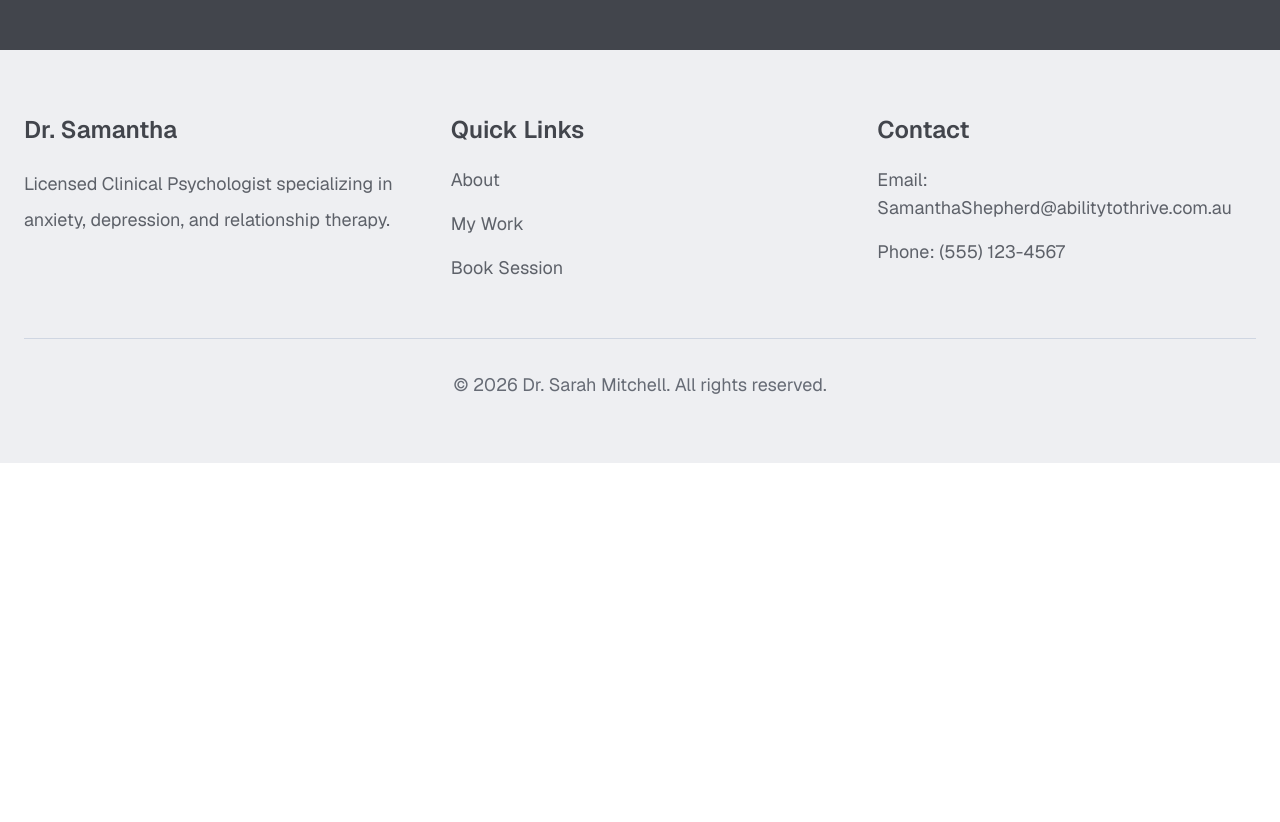
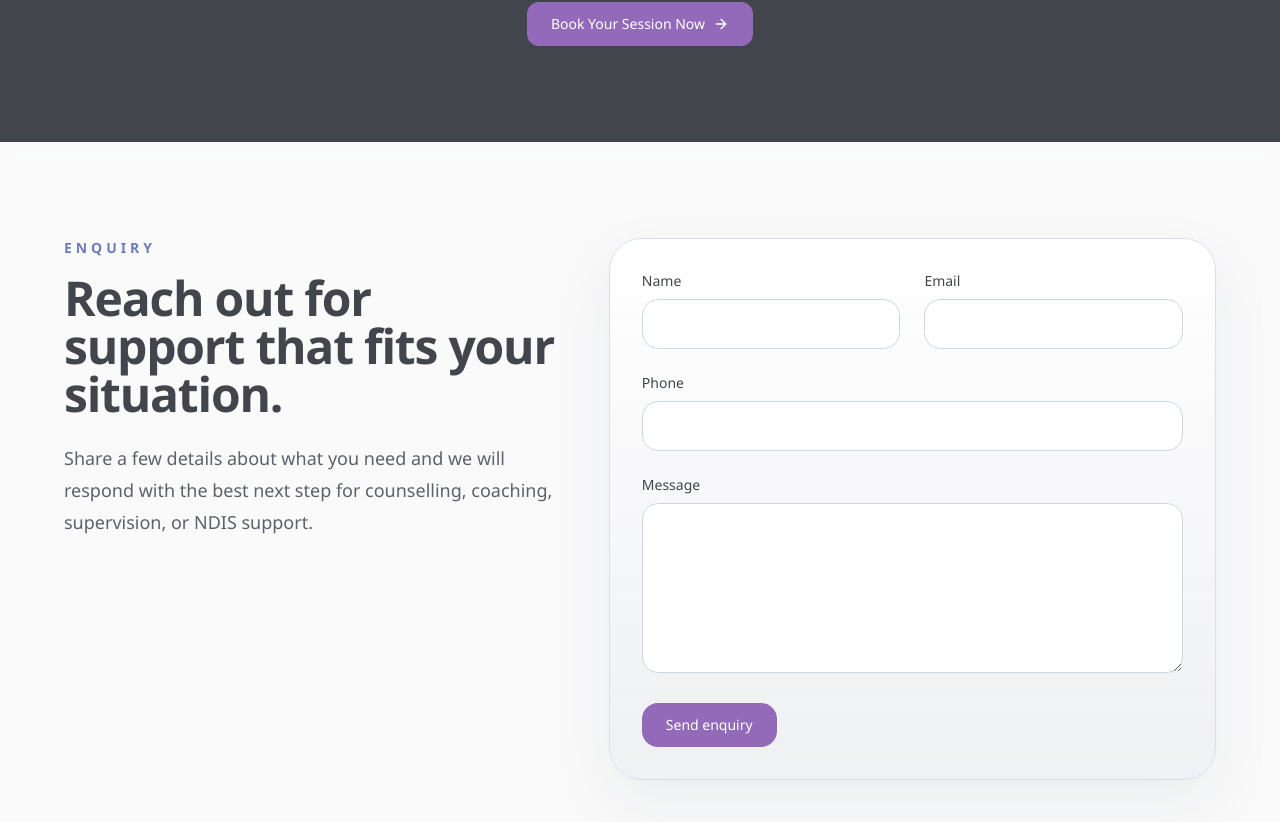
Before and after one commit to ltsMaven/-team218-app_fit3048, a Next.js app in the folder my-app/: page / in a window 1280 px wide. Shown: the part 5078-5900 px from the top of the page. Before the commit the page ends 5541 px from the top, so only its background shows below. Built offline with nearby package versions, Linux system fonts and the light colour scheme; no server answers.

Commit message:
email enquiry

```diff
--- a/my-app/package.json
+++ b/my-app/package.json
@@ -14,7 +14,8 @@
     "next": "16.1.6",
     "react": "19.2.3",
     "react-calendly": "^4.4.0",
-    "react-dom": "19.2.3"
+    "react-dom": "19.2.3",
+    "resend": "^6.9.4"
   },
   "devDependencies": {
     "@tailwindcss/postcss": "^4",
--- /dev/null
+++ b/my-app/src/app/api/send/route.js
@@ -0,0 +1,19 @@
+import { sendEnquiryEmail } from "../../../lib/send-enquiry-email";
+
+export async function POST(request) {
+  try {
+    const payload = await request.json();
+    const result = await sendEnquiryEmail(payload);
+
+    if (result.error) {
+      return Response.json({ error: result.error }, { status: result.status });
+    }
+
+    return Response.json(result.data, { status: 200 });
+  } catch (error) {
+    return Response.json(
+      { error: error.message || "Unable to send enquiry." },
+      { status: 500 }
+    );
+  }
+}
--- a/my-app/src/app/globals.css
+++ b/my-app/src/app/globals.css
@@ -14,8 +14,8 @@
 @theme inline {
   --color-background: var(--background);
   --color-foreground: var(--foreground);
-  --font-sans: var(--font-geist-sans);
-  --font-mono: var(--font-geist-mono);
+  --font-sans: "Segoe UI";
+  --font-mono: "SFMono-Regular";
 }
 
 body {
@@ -23,7 +23,7 @@ body {
     radial-gradient(circle at top, rgba(126, 166, 216, 0.16), transparent 36%),
     linear-gradient(180deg, #f7f8fb 0%, var(--background) 100%);
   color: var(--foreground);
-  font-family: var(--font-geist-sans), sans-serif;
+  font-family: "Segoe UI", Helvetica, Arial, sans-serif;
 }
 
 html {
--- a/my-app/src/app/layout.js
+++ b/my-app/src/app/layout.js
@@ -1,4 +1,3 @@
-import { Geist, Geist_Mono } from "next/font/google";
 import "./globals.css";
 import Footer from "../components/Footer";
 import Navbar from "../components/Navbar";
@@ -7,16 +6,6 @@ const siteUrl =
   process.env.NEXT_PUBLIC_SITE_URL ||
   process.env.SITE_URL ||
   "http://localhost:3000";
-
-const geistSans = Geist({
-  variable: "--font-geist-sans",
-  subsets: ["latin"],
-});
-
-const geistMono = Geist_Mono({
-  variable: "--font-geist-mono",
-  subsets: ["latin"],
-});
 
 export const metadata = {
   metadataBase: new URL(siteUrl),
@@ -82,9 +71,7 @@ export const metadata = {
 export default function RootLayout({ children }) {
   return (
     <html lang="en">
-      <body
-        className={`${geistSans.variable} ${geistMono.variable} antialiased`}
-      >
+      <body className="antialiased">
         <div className="min-h-screen bg-[var(--background)] text-[var(--foreground)]">
           <Navbar />
           <main>{children}</main>
--- a/my-app/src/app/page.js
+++ b/my-app/src/app/page.js
@@ -2,6 +2,7 @@ import Link from "next/link";
 import Image from "next/image";
 import { Heart, Users, MessageCircle, ArrowRight, Sun } from "lucide-react";
 import HeroSlider from "../components/HeroSlider";
+import EnquiryForm from "../components/EnquiryForm";
 
 const siteUrl =
   process.env.NEXT_PUBLIC_SITE_URL ||
@@ -399,6 +400,8 @@ export default function Home() {
           </div>
         </div>
       </section>
+
+      <EnquiryForm />
     </>
   );
 }
--- /dev/null
+++ b/my-app/src/components/EnquiryForm.js
@@ -0,0 +1,166 @@
+"use client";
+
+import { useState } from "react";
+
+const initialFormState = {
+  name: "",
+  email: "",
+  phone: "",
+  message: "",
+};
+
+export default function EnquiryForm() {
+  const [formData, setFormData] = useState(initialFormState);
+  const [status, setStatus] = useState({
+    type: "idle",
+    message: "",
+  });
+  const [isSubmitting, setIsSubmitting] = useState(false);
+
+  function handleChange(event) {
+    const { name, value } = event.target;
+    setFormData((current) => ({
+      ...current,
+      [name]: value,
+    }));
+  }
+
+  async function handleSubmit(event) {
+    event.preventDefault();
+    setIsSubmitting(true);
+    setStatus({ type: "idle", message: "" });
+
+    try {
+      const response = await fetch("/api/send", {
+        method: "POST",
+        headers: {
+          "Content-Type": "application/json",
+        },
+        body: JSON.stringify(formData),
+      });
+
+      const result = await response.json();
+
+      if (!response.ok) {
+        throw new Error(result.error || "Unable to send your enquiry.");
+      }
+
+      setStatus({
+        type: "success",
+        message: "Your enquiry has been sent. We will be in touch soon.",
+      });
+      setFormData(initialFormState);
+    } catch (error) {
+      setStatus({
+        type: "error",
+        message: error.message || "Unable to send your enquiry.",
+      });
+    } finally {
+      setIsSubmitting(false);
+    }
+  }
+
+  return (
+    <section id="enquiry" className="bg-white/70 px-6 py-24 backdrop-blur-sm">
+      <div className="mx-auto grid max-w-6xl gap-12 lg:grid-cols-[0.9fr_1.1fr]">
+        <div>
+          <p className="text-sm font-semibold uppercase tracking-[0.28em] text-[#6d7bbb]">
+            Enquiry
+          </p>
+          <h2 className="mt-4 text-3xl font-semibold tracking-tight text-[#42454c] sm:text-5xl">
+            Reach out for support that fits your situation.
+          </h2>
+          <p className="mt-6 max-w-xl text-lg leading-8 text-[#5d6169]">
+            Share a few details about what you need and we will respond with
+            the best next step for counselling, coaching, supervision, or NDIS
+            support.
+          </p>
+        </div>
+
+        <form
+          onSubmit={handleSubmit}
+          className="rounded-[2rem] border border-[#d8dfeb] bg-[linear-gradient(180deg,rgba(255,255,255,0.96),rgba(238,239,242,0.92))] p-8 shadow-[0_24px_60px_rgba(66,69,76,0.08)]"
+        >
+          <div className="grid gap-6 sm:grid-cols-2">
+            <label className="block">
+              <span className="mb-2 block text-sm font-medium text-[#42454c]">
+                Name
+              </span>
+              <input
+                type="text"
+                name="name"
+                value={formData.name}
+                onChange={handleChange}
+                required
+                className="w-full rounded-2xl border border-[#cfd6e2] bg-white px-4 py-3 text-[#42454c] outline-none transition focus:border-[#926ab9]"
+              />
+            </label>
+
+            <label className="block">
+              <span className="mb-2 block text-sm font-medium text-[#42454c]">
+                Email
+              </span>
+              <input
+                type="email"
+                name="email"
+                value={formData.email}
+                onChange={handleChange}
+                required
+                className="w-full rounded-2xl border border-[#cfd6e2] bg-white px-4 py-3 text-[#42454c] outline-none transition focus:border-[#926ab9]"
+              />
+            </label>
+
+            <label className="block sm:col-span-2">
+              <span className="mb-2 block text-sm font-medium text-[#42454c]">
+                Phone
+              </span>
+              <input
+                type="tel"
+                name="phone"
+                value={formData.phone}
+                onChange={handleChange}
+                className="w-full rounded-2xl border border-[#cfd6e2] bg-white px-4 py-3 text-[#42454c] outline-none transition focus:border-[#926ab9]"
+              />
+            </label>
+
+            <label className="block sm:col-span-2">
+              <span className="mb-2 block text-sm font-medium text-[#42454c]">
+                Message
+              </span>
+              <textarea
+                name="message"
+                value={formData.message}
+                onChange={handleChange}
+                required
+                rows={6}
+                className="w-full rounded-2xl border border-[#cfd6e2] bg-white px-4 py-3 text-[#42454c] outline-none transition focus:border-[#926ab9]"
+              />
+            </label>
+          </div>
+
+          <div className="mt-6 flex flex-col gap-4 sm:flex-row sm:items-center sm:justify-between">
+            <button
+              type="submit"
+              disabled={isSubmitting}
+              className="inline-flex items-center justify-center rounded-2xl bg-[#926ab9] px-6 py-3 text-sm font-medium text-white transition hover:bg-[#7d58a3] disabled:cursor-not-allowed disabled:opacity-70"
+            >
+              {isSubmitting ? "Sending..." : "Send enquiry"}
+            </button>
+
+            {status.message ? (
+              <p
+                className={`text-sm ${
+                  status.type === "error"
+                    ? "text-[#b94a48]"
+                    : "text-[#4b8e9a]"
+                }`}
+              >
+                {status.message}
+              </p>
+            ) : null}
+          </div>
+        </form>
+      </div>
+    </section>
+  );
+}
--- /dev/null
+++ b/my-app/src/components/email-template.jsx
@@ -0,0 +1,41 @@
+import * as React from "react";
+
+export function EmailTemplate({ name, email, phone, message }) {
+  return (
+    <div
+      style={{
+        fontFamily:
+          'Arial, "Helvetica Neue", Helvetica, sans-serif',
+        lineHeight: "1.6",
+        color: "#42454c",
+      }}
+    >
+      <h1 style={{ marginBottom: "16px", color: "#42454c" }}>
+        New enquiry from {name}
+      </h1>
+      <p style={{ margin: "0 0 8px" }}>
+        <strong>Name:</strong> {name}
+      </p>
+      <p style={{ margin: "0 0 8px" }}>
+        <strong>Email:</strong> {email}
+      </p>
+      <p style={{ margin: "0 0 8px" }}>
+        <strong>Phone:</strong> {phone || "Not provided"}
+      </p>
+      <p style={{ margin: "20px 0 8px" }}>
+        <strong>Message:</strong>
+      </p>
+      <p
+        style={{
+          margin: 0,
+          whiteSpace: "pre-wrap",
+          borderRadius: "12px",
+          backgroundColor: "#eeeff2",
+          padding: "16px",
+        }}
+      >
+        {message}
+      </p>
+    </div>
+  );
+}
--- /dev/null
+++ b/my-app/src/lib/send-enquiry-email.js
@@ -0,0 +1,75 @@
+import { Resend } from "resend";
+import { EmailTemplate } from "../components/email-template";
+
+const resend = new Resend(process.env.RESEND_API_KEY);
+
+function validateEnquiry(payload = {}) {
+  const name = typeof payload.name === "string" ? payload.name.trim() : "";
+  const email = typeof payload.email === "string" ? payload.email.trim() : "";
+  const phone = typeof payload.phone === "string" ? payload.phone.trim() : "";
+  const message =
+    typeof payload.message === "string" ? payload.message.trim() : "";
+
+  if (!name || !email || !message) {
+    return {
+      error: "Name, email, and message are required.",
+    };
+  }
+
+  return {
+    data: {
+      name,
+      email,
+      phone,
+      message,
+    },
+  };
+}
+
+export async function sendEnquiryEmail(payload) {
+  if (!process.env.RESEND_API_KEY) {
+    return {
+      error: "Missing RESEND_API_KEY environment variable.",
+      status: 500,
+    };
+  }
+
+  const validated = validateEnquiry(payload);
+
+  if (validated.error) {
+    return {
+      error: validated.error,
+      status: 400,
+    };
+  }
+
+  const { name, email, phone, message } = validated.data;
+  const from =
+    process.env.RESEND_FROM_EMAIL || "Ability to Thrive <onboarding@resend.dev>";
+  const to = process.env.RESEND_TO_EMAIL || "delivered@resend.dev";
+
+  const { data, error } = await resend.emails.send({
+    from,
+    to: [to],
+    replyTo: email,
+    subject: `New enquiry from ${name}`,
+    react: EmailTemplate({
+      name,
+      email,
+      phone,
+      message,
+    }),
+  });
+
+  if (error) {
+    return {
+      error: error.message || "Failed to send enquiry email.",
+      status: 500,
+    };
+  }
+
+  return {
+    data,
+    status: 200,
+  };
+}
```
Also changed, not shown: 1 other file (tests, documents, lock files or other folders).
